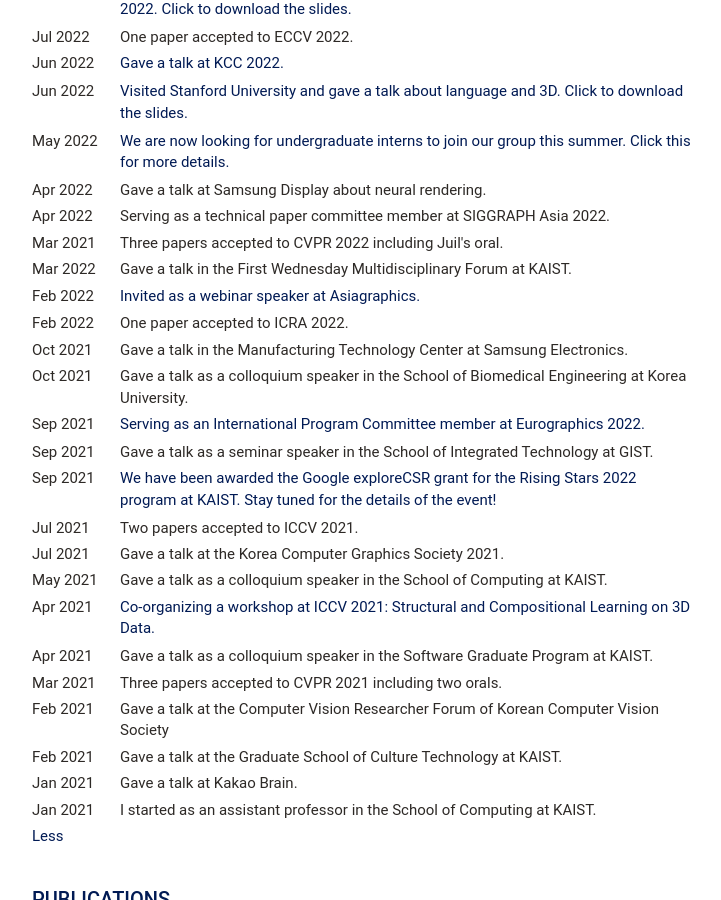
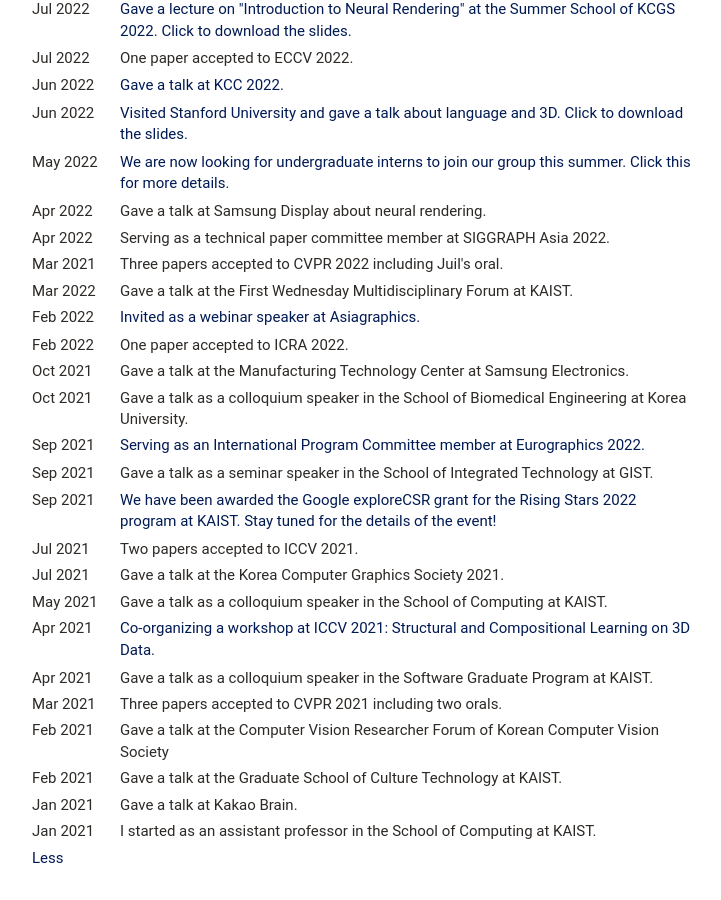
Before and after one commit to mhsung/mhsung.github.io, a Jekyll site: the page built from archive/news.html, in a window 1280 px wide and 900 px high, scrolled down 1416 px. Shown: the whole window, without its empty margins (396-1117 px from the left). Built offline with Jekyll 4.4.1, drawn with Linux system fonts in a browser that asks for light colours; some web fonts are replaced; some of the changed text lies outside the part shown.

Commit message:
Updated.

```diff
--- a/_data/news.yml
+++ b/_data/news.yml
@@ -16,7 +16,7 @@
       link: https://kaistackr-my.sharepoint.com/:b:/g/personal/mhsung_kaist_ac_kr/Ef9rKhHIMLNDphBi3ZM0460Be-vwQXKAGt2cmaIZ8FRg6A?e=5RreLi
     - title: "Serving as a technical paper committee member at SIGGRAPH Asia 2023."
       time: Apr 2023
-    - title: "Serving as a local arrangement chair at Pacific Graphics 2023."
+    - title: "Serving as a program committee member and a local arrangement chair at Pacific Graphics 2023."
       time: Apr 2023
       link: https://pg2023.org/
     - title: "Co-organizing a workshop at CVPR 2023: Structural and Compositional Learning on 3D Data."
@@ -83,14 +83,14 @@
       time: Apr 2022
     - title: "Three papers accepted to CVPR 2022 including Juil's oral."
       time: Mar 2021
-    - title: "Gave a talk in the First Wednesday Multidisciplinary Forum at KAIST."
+    - title: "Gave a talk at the First Wednesday Multidisciplinary Forum at KAIST."
       time: Mar 2022
     - title: "Invited as a webinar speaker at Asiagraphics."
       time: Feb 2022
       link: http://www.asiagraphics.org/webinar/#session7
     - title: "One paper accepted to ICRA 2022."
       time: Feb 2022
-    - title: "Gave a talk in the Manufacturing Technology Center at Samsung Electronics."
+    - title: "Gave a talk at the Manufacturing Technology Center at Samsung Electronics."
       time: Oct 2021
     - title: "Gave a talk as a colloquium speaker in the School of Biomedical Engineering at Korea University."
       time: Oct 2021
```
Also changed, not shown: 2 other files.
